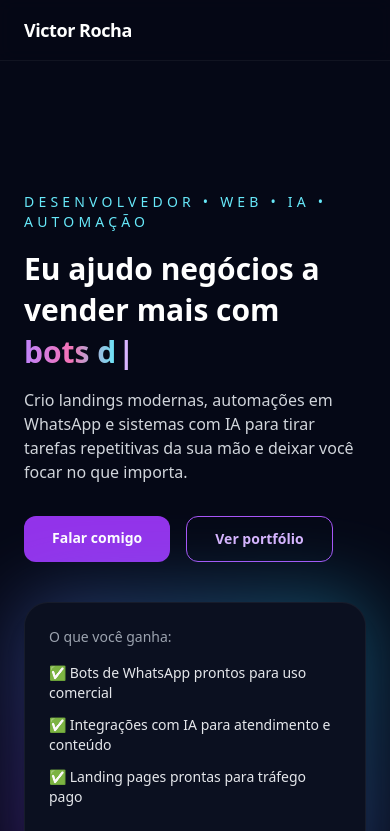
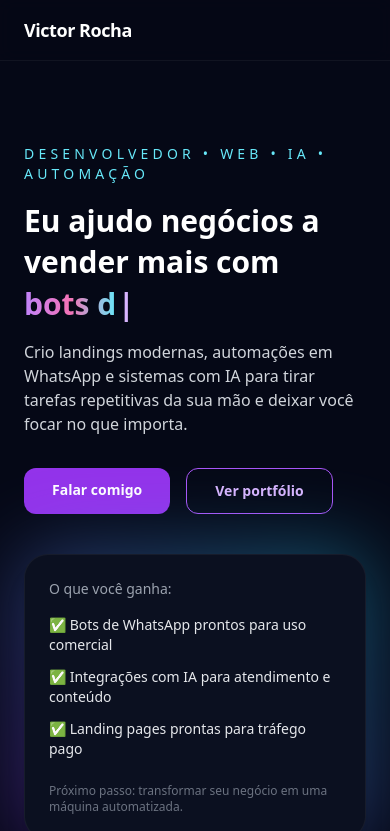
Before and after one commit to vlctorhenrique/victor-landing, a Next.js app: page / in a window 390 px wide. Shown: the top 831 px of the page. Built offline with nearby package versions, Linux system fonts and the light colour scheme.

Commit message:
mobile space

```diff
--- a/app/page.tsx
+++ b/app/page.tsx
@@ -101,7 +101,7 @@ export default function Home() {
       <div className="max-w-5xl mx-auto px-6 pt-24">
         {/* HERO */}
         <motion.section
-          className="min-h-[80vh] pt-24 pb-16 md:pt-28 md:pb-24 flex flex-col md:flex-row items-center gap-10"
+          className="min-h-[80vh] pt-12 pb-16 md:pt-28 md:pb-24 flex flex-col md:flex-row items-center gap-10"
           initial={{ opacity: 0, y: 20 }}
           animate={{ opacity: 1, y: 0 }}
           transition={{ duration: 0.7 }}
```
